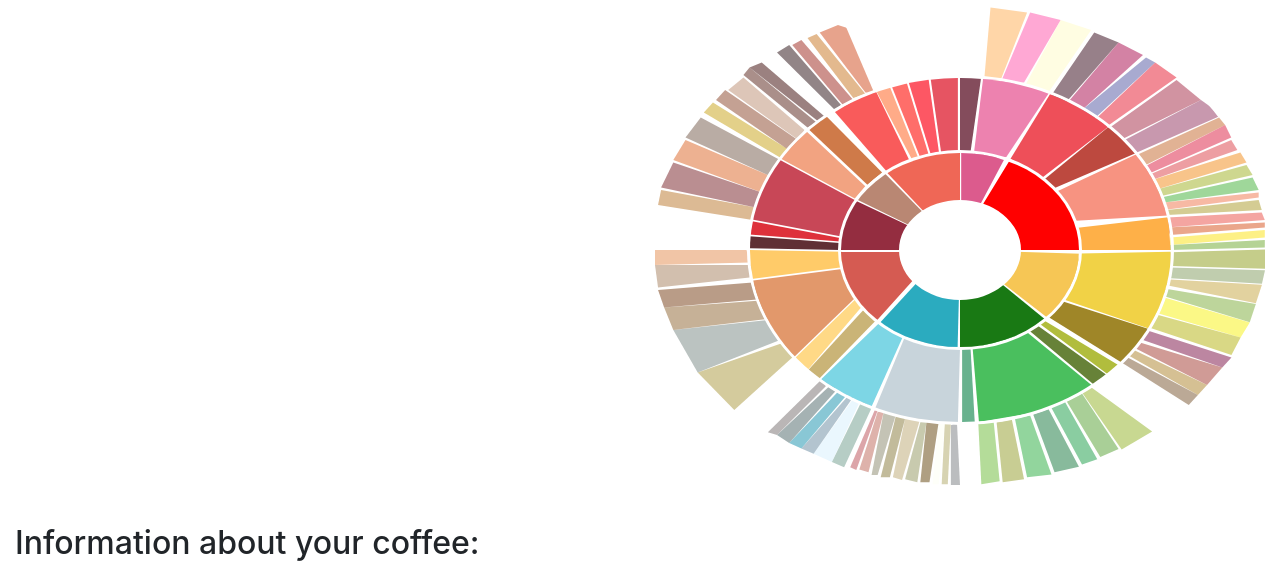
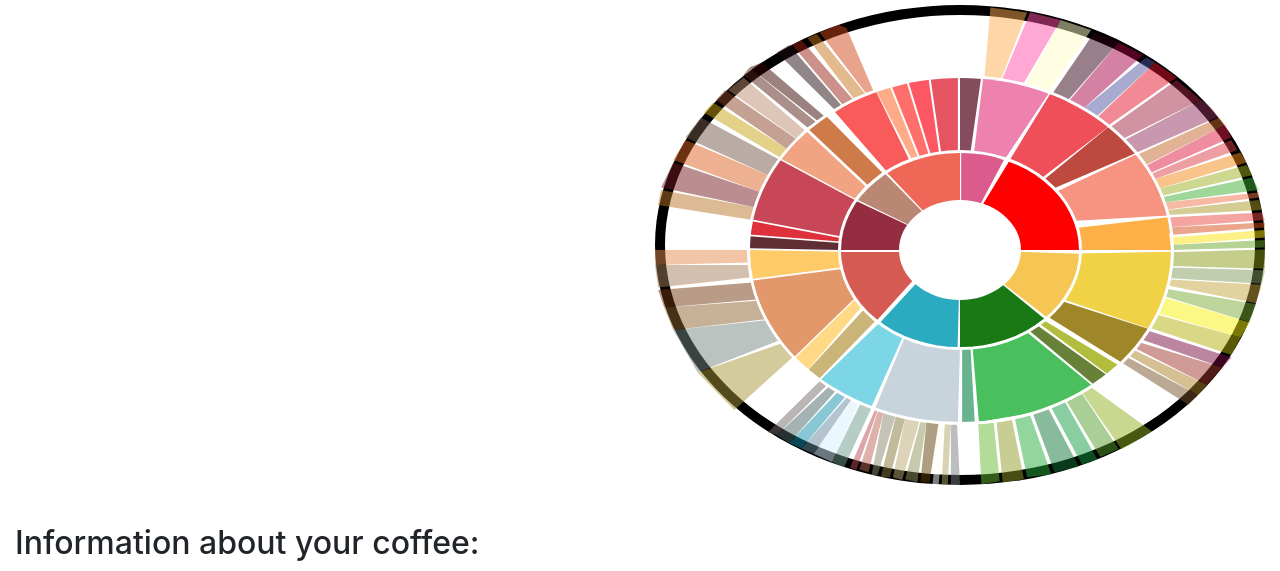
Before and after one commit to SilentEddie/CoffeeFlavourWheel, a PHP site: page / in a window 1280 px wide. Shown: the part 80-651 px from the top of the page. Run offline with PHP 8.4, Linux system fonts and the light colour scheme; some libraries are stand-ins or nearby versions.

Commit message:
zwarte rand

```diff
--- a/styles (origineel).css
+++ b/styles (origineel).css
@@ -9,10 +9,10 @@ section {
     /* border-radius: 70%; */
 }
 
-/* .col-sm-6 .outer-1 .outerLine {
+.col-sm-6 .outer-1 .outerLine {
     bottom: 3%;
     width: 100%;
-    height: 958px;
+    height: 480px;
     position: absolute;
     border-radius: 50%;
     border-style: solid;
@@ -20,7 +20,7 @@ section {
     border-width: 10px;
     display: block;
     padding: 15px;
-} */
+}
 
 .outer-1 {
     top: 0;
```
